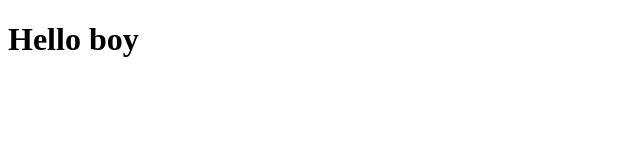
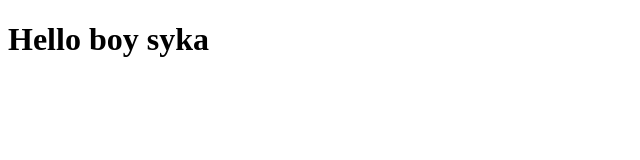
Before and after one commit to mysatenko/Step-prodject-forkio, a plain HTML site: page index.html in a window 1280 px wide. Shown: the whole page, without its empty margins (0-640 px from the left). Drawn offline with Linux system fonts and the light colour scheme.

Commit message:
html-start

```diff
--- a/index.html
+++ b/index.html
@@ -6,6 +6,6 @@
     <title>Document</title>
 </head>
 <body>
-    <h1>Hello boy</h1>
+    <h1>Hello boy syka</h1>
 </body>
 </html>
```
